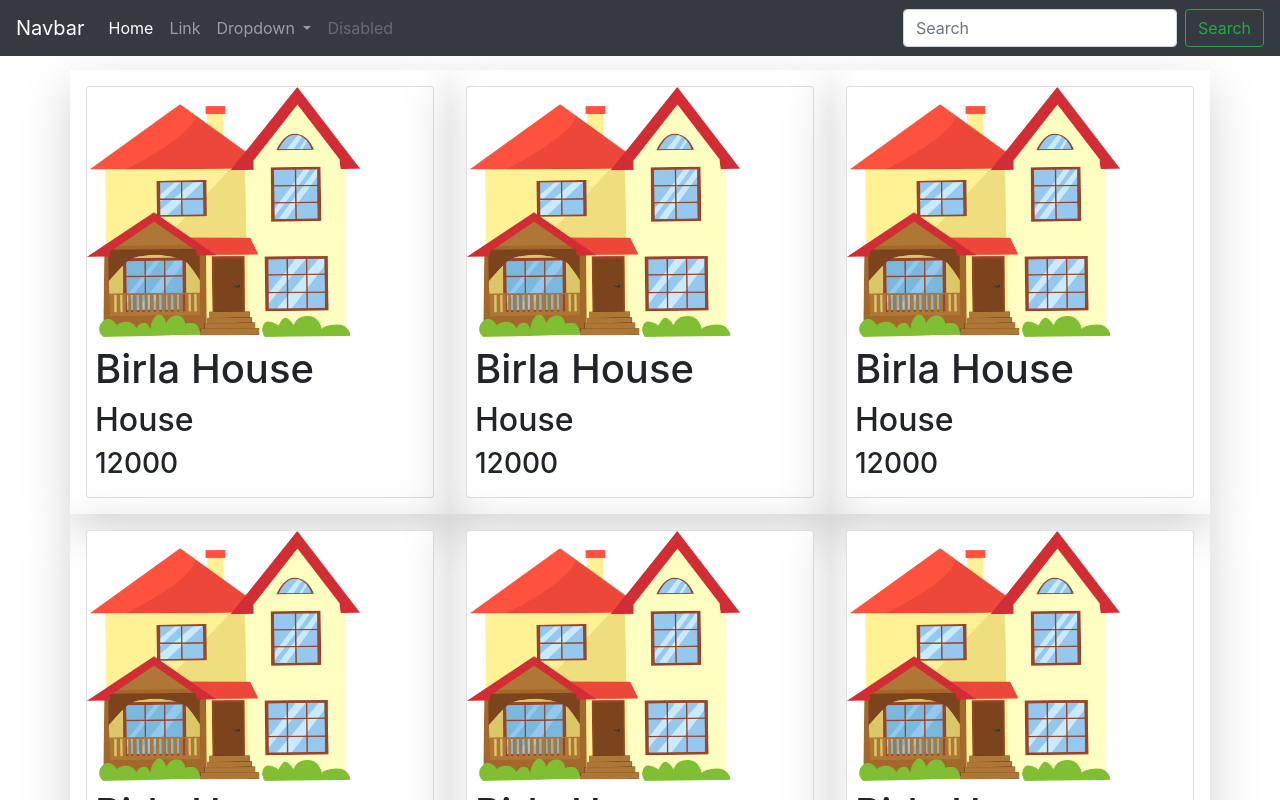
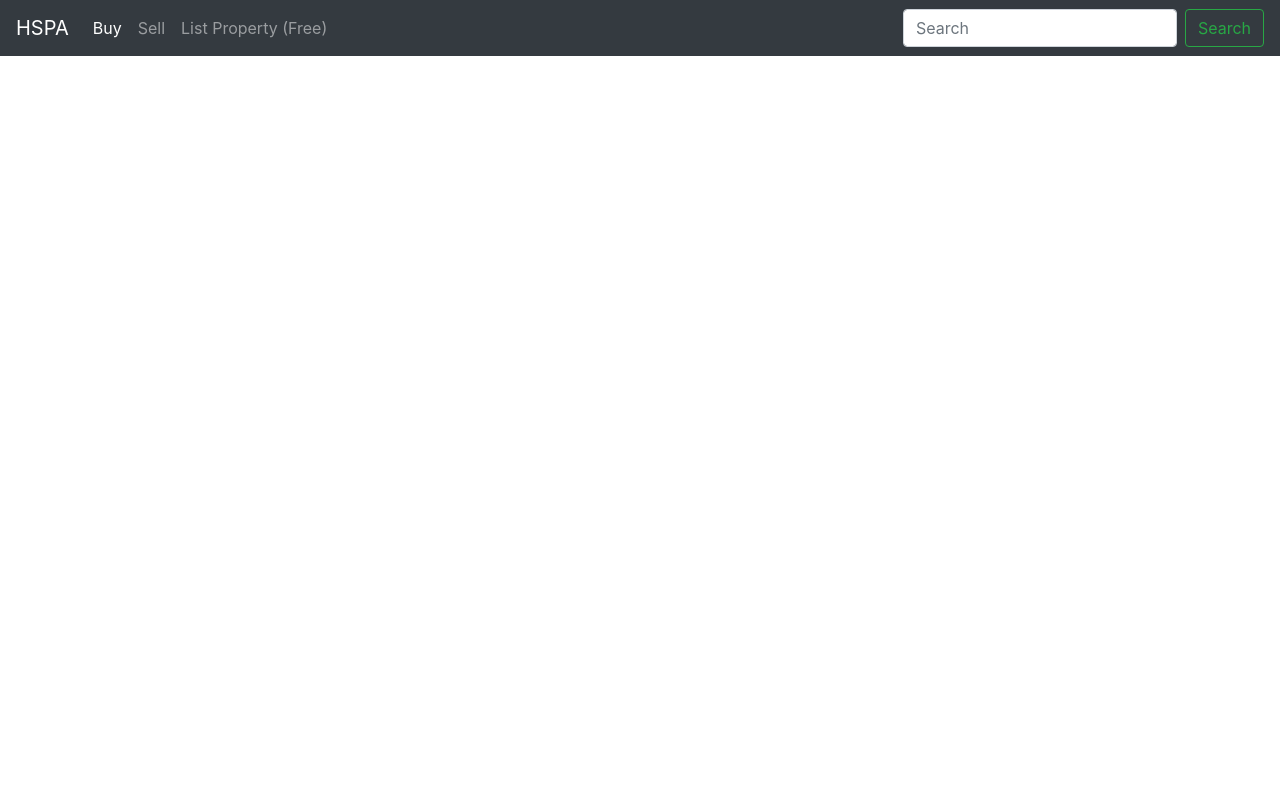
Before and after one commit to Jogiathon/ApartmentsApp, an Angular app: page /add-property in a window 1280 px wide. Shown: the top 800 px of the page. Built offline with nearby package versions, Linux system fonts and the light colour scheme.

Commit message:
Vid 12/48

```diff
--- a/src/app/app.module.ts
+++ b/src/app/app.module.ts
@@ -1,23 +1,31 @@
 import { NgModule } from '@angular/core';
 import { BrowserModule } from '@angular/platform-browser';
 import {HttpClientModule} from '@angular/common/http'
+import {Routes, RouterModule} from '@angular/router'
 
 import { AppComponent } from './app.component';
 import { PropertyListComponent } from './property/property-list/property-list.component';
 import { PropertyCardComponent } from './property/property-card/property-card.component';
 import { NavBarComponent } from './nav-bar/nav-bar.component';
 import { HousingService } from './services/housing.service';
+import { AddPropertyComponent } from './property/add-property/add-property.component';
+
+const appRoutes: Routes = [
+  {path: 'add-property', component: AddPropertyComponent}
+]
 
 @NgModule({
   declarations: [
     AppComponent,
     PropertyCardComponent,
     PropertyListComponent,
-    NavBarComponent
+    NavBarComponent,
+    AddPropertyComponent
    ],
   imports: [
     BrowserModule,
-    HttpClientModule
+    HttpClientModule,
+    RouterModule.forRoot(appRoutes)
   ],
   providers: [
     HousingService
--- a/src/app/nav-bar/nav-bar.component.html
+++ b/src/app/nav-bar/nav-bar.component.html
@@ -1,5 +1,5 @@
 <nav class="navbar navbar-expand-lg navbar-dark bg-dark fixed-top">
-  <a class="navbar-brand" href="#">Navbar</a>
+  <a class="navbar-brand" href="/">HSPA</a>
   <button class="navbar-toggler" type="button" data-toggle="collapse" data-target="#navbarSupportedContent" aria-controls="navbarSupportedContent" aria-expanded="false" aria-label="Toggle navigation">
     <span class="navbar-toggler-icon"></span>
   </button>
@@ -7,24 +7,13 @@
   <div class="collapse navbar-collapse" id="navbarSupportedContent">
     <ul class="navbar-nav mr-auto">
       <li class="nav-item active">
-        <a class="nav-link" href="#">Home <span class="sr-only">(current)</span></a>
+        <a class="nav-link" href="/">Buy <span class="sr-only">(current)</span></a>
       </li>
       <li class="nav-item">
-        <a class="nav-link" href="#">Link</a>
-      </li>
-      <li class="nav-item dropdown">
-        <a class="nav-link dropdown-toggle" href="#" id="navbarDropdown" role="button" data-toggle="dropdown" aria-haspopup="true" aria-expanded="false">
-          Dropdown
-        </a>
-        <div class="dropdown-menu" aria-labelledby="navbarDropdown">
-          <a class="dropdown-item" href="#">Action</a>
-          <a class="dropdown-item" href="#">Another action</a>
-          <div class="dropdown-divider"></div>
-          <a class="dropdown-item" href="#">Something else here</a>
-        </div>
+        <a class="nav-link" href="/">Sell</a>
       </li>
       <li class="nav-item">
-        <a class="nav-link disabled" href="#">Disabled</a>
+        <a class="nav-link" href="/">List Property (Free)</a>
       </li>
     </ul>
     <form class="form-inline my-2 my-lg-0">
--- /dev/null
+++ b/src/app/property/add-property/add-property.component.html
@@ -0,0 +1,3 @@
+<p>
+  add-property works!
+</p>
--- /dev/null
+++ b/src/app/property/add-property/add-property.component.ts
@@ -0,0 +1,15 @@
+import { Component, OnInit } from '@angular/core';
+
+@Component({
+  selector: 'app-add-property',
+  templateUrl: './add-property.component.html',
+  styleUrls: ['./add-property.component.scss']
+})
+export class AddPropertyComponent implements OnInit {
+
+  constructor() { }
+
+  ngOnInit() {
+  }
+
+}
--- a/src/app/property/property-card/property-card.component.ts
+++ b/src/app/property/property-card/property-card.component.ts
@@ -1,4 +1,5 @@
 import { Component, Input } from '@angular/core';
+import { IProperty } from '../IProperty.interface';
 
 @Component({
   selector: 'app-property-card',
@@ -8,8 +9,7 @@
   styleUrls: ['./property-card.component.css']
 })
 export class PropertyCardComponent {
-  @Input() property_name : any
-  Property: any = {
+  @Input() Property: IProperty = {
     "Id": 1,
     "Name":"Birla House",
     "Type":"House",
--- a/src/data/properties.json
+++ b/src/data/properties.json
@@ -1,5 +1,5 @@
 [
-  {
+/*   {
     "Id":1,
     "Name":"Birla House",
     "Type":"House",
@@ -34,5 +34,5 @@
     "Name":"Birla House",
     "Type":"House",
     "Price":12000
-  }
+  } */
 ]
```
Also changed, not shown: src/app/property/add-property/add-property.component.scss (added), 1 other file (tests, documents, lock files or other folders).
